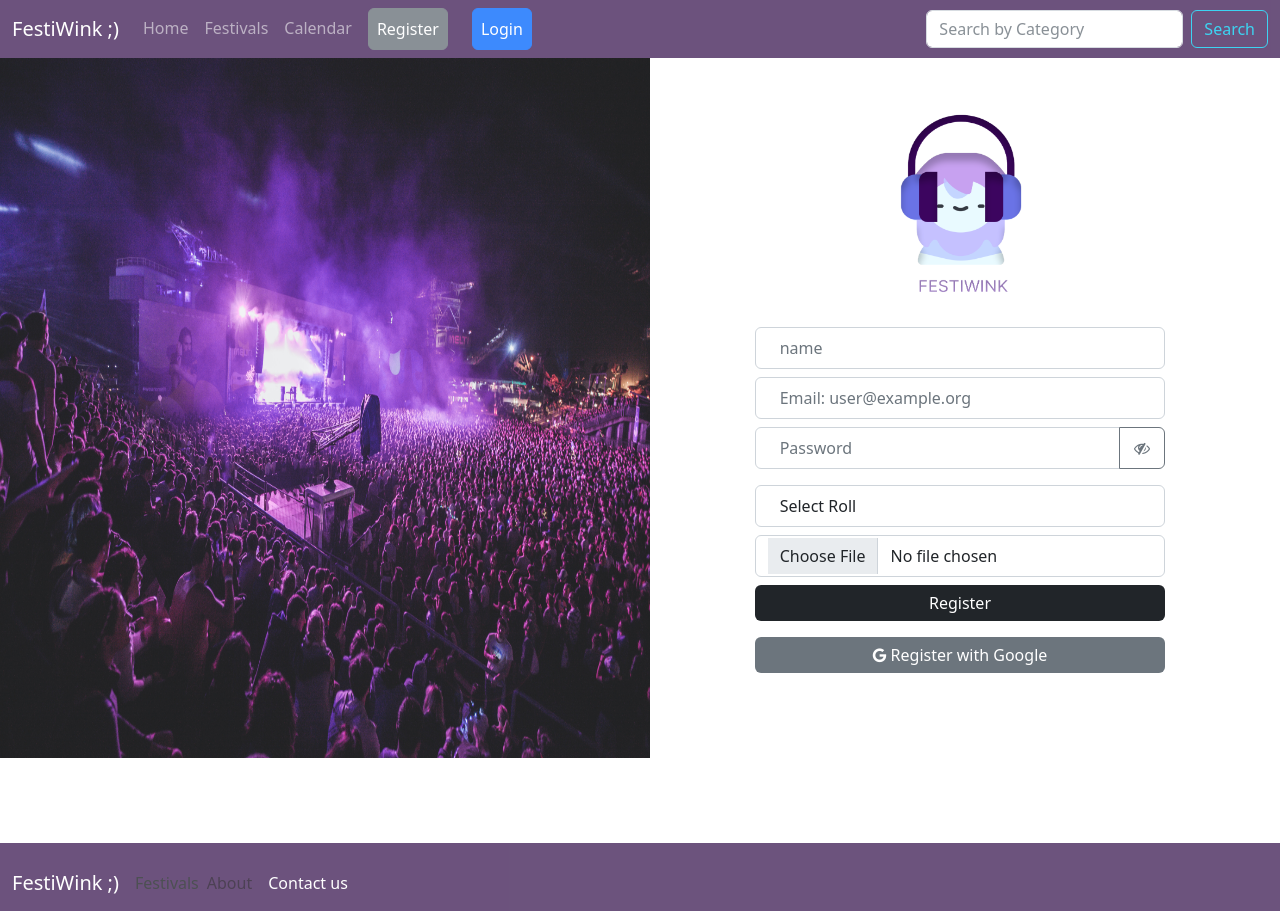
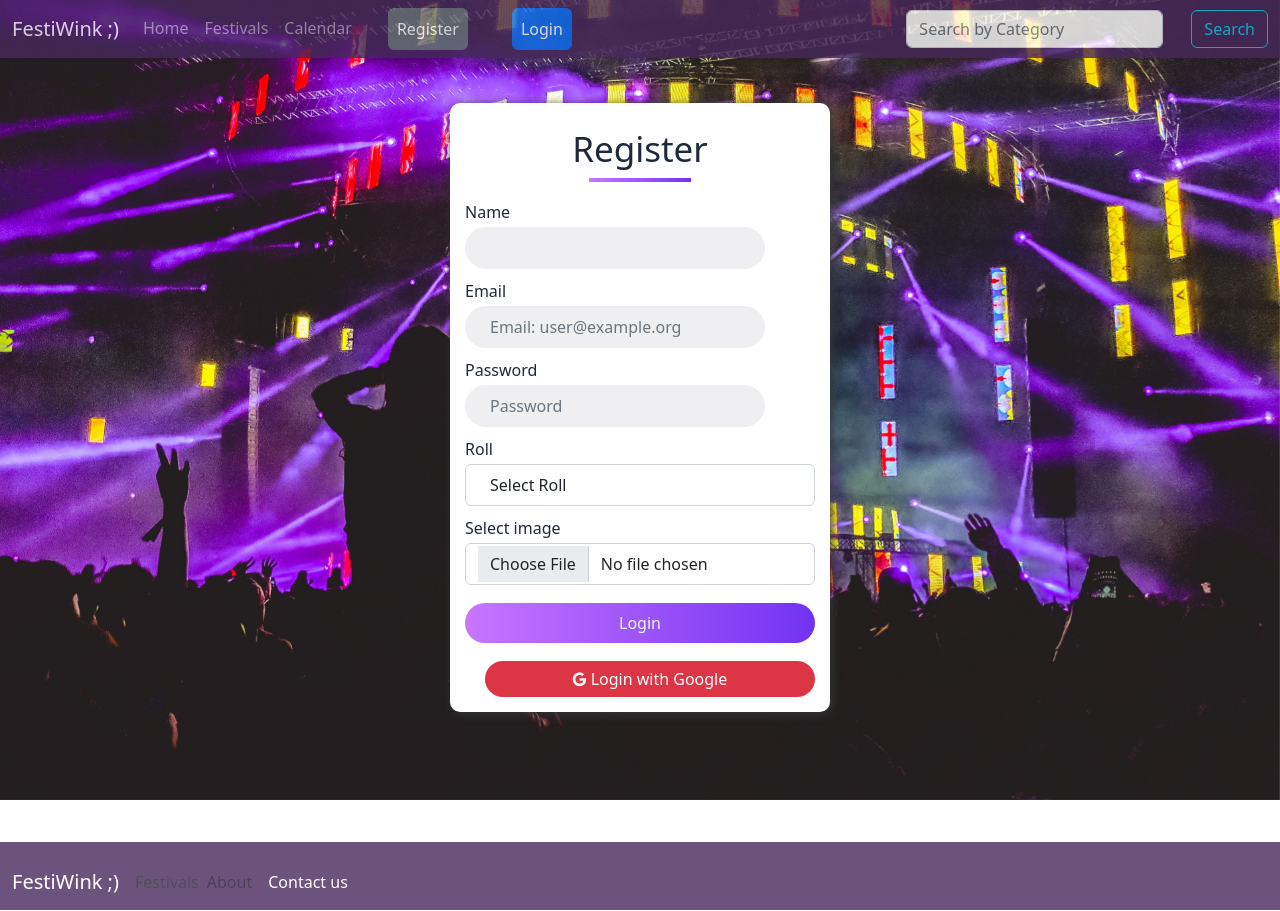
Before and after one commit to Project-2-Festival-app/FestiWink, a Node server app: page /register in a window 1280 px wide; the page is wider, and only the part inside the window is pictured. Run offline with Node 20, Linux system fonts and the light colour scheme; some libraries are stand-ins or nearby versions.

Commit message:
more css

```diff
--- a/app.js
+++ b/app.js
@@ -41,6 +41,7 @@ app.use(router);
 
 //Error handling
 app.use((err, req, res, next) => {
+  console.log(err)
   res.render("error", { err });
 });
 
--- a/public/stylesheets/style.css
+++ b/public/stylesheets/style.css
@@ -2,6 +2,12 @@
 Colores : #f6b3e5 , #c876ff , #7232f2, #20115b,,#48285d , #010108
 Colores gradientes  linear-gradient(-45deg, rgb(108, 14, 224) -5%, rgb(240, 55, 166));
  */
+
+html,
+body {
+    margin: 0;
+    height: 100%;
+}
 
 .body-container {
     padding-bottom: 60px;
@@ -26,7 +32,7 @@ Colores gradientes  linear-gradient(-45deg, rgb(108, 14, 224) -5%, rgb(240, 55,
     text-align: start;
     position: absolute;
     top: 48%;
-    left: 32%;
+    left: 35%;
 }
 
 .detail-card p {
@@ -64,7 +70,7 @@ Colores gradientes  linear-gradient(-45deg, rgb(108, 14, 224) -5%, rgb(240, 55,
 
 .comment-grid {
     display: flex;
-    justify-content:space-evenly;
+    justify-content: space-evenly;
     flex-wrap: wrap;
     align-items: center;
 
@@ -91,50 +97,88 @@ Colores gradientes  linear-gradient(-45deg, rgb(108, 14, 224) -5%, rgb(240, 55,
     text-align: center;
 }
 
-
-/* LOGIN PAGE*/
-
-.img-loggin {
-    height: 205px;
-    width: 590px;
+.form-2 {
+    margin-top: 100px;
 }
 
-.img-loggin img {
-    width: 650px;
-    height: 700px;
+/* COMMENT FORM DETAIL*/
+.comment-form {
+    display: flex;
+    flex-direction: column;
+    justify-content: flex-start;
+    align-items: flex-start;
+    border-radius: 10px;
+    background-color: #f0f0f0;
+    width: 470px;
+    height:270px;
+    margin-top: 15px;
+    box-shadow: 1px 1px 15px 0.5px rgba(0, 0, 0, 0.125);
 }
 
-.forms {
-   margin-top: -100px;
-   position: relative;
-   left: 25%;
+.comment-form-label{
+    margin-top: 10px;
+    padding: 5px;
+    margin-left: 20px;
 }
 
+.comment-form-txt {
+    margin-top: 15px;
+    width: 400px;
+    height:100px;
+    border-radius: 10px;
+    border: none;
+    background: #0074bc21;
+    color: var(--secondary-color);
+    outline: none;
+    border: 1px solid transparent;
+    margin-left: 20px;
+}
 
-.form-2 {
-    margin-top: -160px;
-    position: relative;
-    left: 25%;
+.btn{
+    margin-left: 20px;
+}
+
+.comment-form-name {
+    padding: var(--primary-padding);
+    width: 400px;
+    border-radius: 10px;
+    border: none;
+    background: #0074bc21;
+    color: var(--secondary-color);
+    outline: none;
+    border: 1px solid transparent;
+    margin-left: 20px;
 }
 
 /* FOOTER PA BAJO DONDE NO MOLESTE!!!!!!!*/
 
 .footer {
-    position: relative;
+    position: absolute;
     bottom: -110px;
     width: 100%;
-   clear:both;
-   padding-top:20px;
+    clear: both;
+    padding-top: 20px;
 }
 
-.list-view {
+.festival-bg {
     background: url("../images/2.png");
     height: 100vh;
     width: 100%;
     background-position: center 100%;
-    background-repeat: repeat;
+    /* background-repeat: repeat; */
     background-size: cover;
+    position: fixed;
+    top: 0;
+    left: 0;
+    z-index: -1;
 }
+
+.list-view .card > img {
+    max-height: 180px;
+    object-fit: cover;
+}
+
+
 
 /* body::-webkit-scrollbar {
     display: none;
@@ -144,7 +188,7 @@ Colores gradientes  linear-gradient(-45deg, rgb(108, 14, 224) -5%, rgb(240, 55,
 /*home */
 
 
-  .page-img{
+.page-img {
     position: absolute;
     top: 0;
     left: 0;
@@ -153,17 +197,19 @@ Colores gradientes  linear-gradient(-45deg, rgb(108, 14, 224) -5%, rgb(240, 55,
     min-height: 50%;
     z-index: -1;
 }
+
 /* .front-div{
     margin: 150px 0 0 400px;
     position: absolute;
 } */
 
-.transparent{
+.transparent {
     opacity: 0.8;
     -moz-opacity: 0.8;
     filter: alpha(opacity=80);
     -khtml-opacity: 0.8;
 }
+
 .fv-carousel__feed {
     position: relative;
     display: flex;
@@ -177,13 +223,18 @@ Colores gradientes  linear-gradient(-45deg, rgb(108, 14, 224) -5%, rgb(240, 55,
     scroll-behavior: smooth;
     -webkit-overflow-scrolling: touch;
 }
-*, *:before, *:after {
+
+*,
+*:before,
+*:after {
     box-sizing: border-box;
 }
+
 .fv-carousel__feed:after {
     content: "";
     flex: 0 0 1rem;
 }
+
 .fv-carousel__item {
     position: relative;
     flex: 0 0 auto;
@@ -200,8 +251,212 @@ Colores gradientes  linear-gradient(-45deg, rgb(108, 14, 224) -5%, rgb(240, 55,
     box-shadow: 0 0.125rem 0.25rem #00000029;
     overflow: hidden;
 }
+
 /*
 .fv-carousel__feed::-webkit-scrollbar {
     display: none;
      no scrolling bar
 } */
+
+
+
+/* LOGIN PAGE*/
+
+
+.forms {
+    margin-top: 90px;
+}
+
+.background-img-1 {
+    background: url("../images/party.jpg");
+    height: 100%;
+    background-position: center;
+    background-repeat: no-repeat;
+    background-size: cover;
+    padding: 0;
+    margin: 0;
+    display: block;
+    left: 0;
+    overflow: hidden;
+    position: fixed;
+    top: 0;
+    width: 100%;
+    z-index: -1;
+}
+
+:root {
+    --link-color: #6C4BB4;
+    --primary-color-opacity: #e9d5ff;
+    --white-shade: #f0f8ff;
+    --secondary-color: #1e293b;
+    --primary-padding: 8px;
+    --pilled-shape-radius: 40px;
+    --color1: #7232f2;
+    --color2: #c876ff;
+    --primary-gradient: linear-gradient(to right, var(--color2), var(--color1))
+}
+
+.body {
+    display: flex;
+    justify-content: center;
+    align-items: center;
+    padding: 30px;
+    border-radius: 10px;
+}
+
+.cont {
+    padding: 20px;
+    border-radius: 10px;
+    box-shadow: 2px 2px 10px #353636;
+    background: #fff;
+}
+
+.item-container {
+    display: flex;
+    justify-content: center;
+    align-items: center;
+    margin-top: 10px;
+}
+
+.text {
+    margin-top: 10px;
+    margin-left: 25px;
+}
+
+.log-in {
+    font-size: 35px;
+    color: var(--secondary-color);
+}
+
+.log-in::after {
+    content: "";
+    display: block;
+    width: 75%;
+    height: 4px;
+    margin-top: 8px;
+    background: var(--primary-gradient);
+    margin-inline: auto;
+}
+
+.form-input {
+    display: flex;
+    flex-direction: column;
+    margin-bottom: 10px;
+    margin-top: 10px;
+}
+
+input[type="text"],
+input[type="password"] {
+    padding: var(--primary-padding);
+    width: 300px;
+    border-radius: var(--pilled-shape-radius);
+    border: none;
+    background: #efeef1;
+    color: var(--secondary-color);
+    outline: none;
+    border: 1px solid transparent;
+}
+
+@media only screen and (max-width: 300px) {
+
+    input[type="text"],
+    input[type="password"] {
+        width: 200px;
+    }
+}
+
+input[type="text"]:focus-visible,
+input[type="password"]:focus-visible {
+    border: 1px solid var(--color1);
+    background: transparent;
+}
+
+.label {
+    color: var(--secondary-color);
+    margin-bottom: 3px;
+}
+
+.display-space-between {
+    display: flex;
+    justify-content: space-between;
+    align-items: center;
+    margin: 10px 0 10px 0;
+}
+
+.item-container button {
+    border-radius: 50%;
+    border: none;
+    padding: 5px;
+    background: transparent;
+    margin-left: 20px;
+    display: flex;
+    justify-content: center;
+    align-items: center;
+    box-shadow: 2px 2px 5px #353636;
+}
+
+.login-btn[type="submit"] {
+    width: 100%;
+    padding: var(--primary-padding);
+    border-radius: var(--pilled-shape-radius);
+    border: none;
+    background: var(--primary-gradient);
+    color: var(--white-shade);
+    margin: 10px 0 10px 0;
+}
+
+.google {
+    border-radius: 30px;
+}
+
+/* REGISTER PAGE*/
+
+.background-img-2 {
+    background: url("../images/party2.jpg");
+    height: 100%;
+    background-position: center;
+    background-repeat: no-repeat;
+    background-size: cover;
+    padding: 0;
+    margin: 0;
+    display: block;
+    left: 0;
+    overflow: hidden;
+    position: fixed;
+    top: 0;
+    width: 100%;
+    z-index: -1;
+}
+
+.text-1 {
+    margin-top: 10px;
+    margin-left: 18px;
+}
+
+.body-2 {
+    margin-top: 30px;
+    display: flex;
+    justify-content: center;
+    align-items: center;
+    padding: 15px;
+    border-radius: 10px;
+}
+
+.conten {
+    padding: 15px;
+    border-radius: 10px;
+    box-shadow: 2px 2px 10px #353636;
+    background: #fff;
+}
+
+/* PROFILE PAGE*/
+
+.welcome {
+    display: flex;
+    flex-direction: column;
+    justify-content: center;
+    align-items: center;
+    margin-top: 40px;
+    text-transform: uppercase;
+    color: grey;
+}
--- a/views/auth/register.hbs
+++ b/views/auth/register.hbs
@@ -1,70 +1,60 @@
-<div>
-  <div class="img-loggin">
-  <img src="/images/party.jpg" alt="party-2">
+<div class="background-img-2 ">
 </div>
-<div class="row justify-content-center form-2">
-  <div class="col col-sm-8 col-md-6 col-lg-4">
-    <div class="intro-register-img mb-4">
-      <img src="/images/logo.png" width="200" height="200" class="mx-auto d-block" alt="logo"/>
+<div class="body-2">
+		<div class="conten">
+			<div class="item-container">
+				<h2 class="log-in">Register</h2>
 			</div>
-    <form action="/register" method="post" enctype='multipart/form-data'>
-
-      <div class="input-group mb-2">
+			<form action="/login" method="post">
+				<div class="form-input mb-2">
+					<label for="name" class="label">Name</label>
 					<input
-          type="text"
-          name="name"
-          class="custom-form-control form-control py-2 ps-4 {{#if errors.name}}is-invalid{{/if}}"
-          placeholder="name"
-          aria-label="name"
-          value="{{ user.name }}"
-        >
-        {{#if errors.name}}<div class="invalid-feedback">{{ errors.name }}</div>{{/if}}
+					type="text" name="name"
+          class="custom-form-control form-control py-2 ps-4 {{#if errors}}is-invalid{{/if}}"
+          placeholder=""
+          aria-label="User email"
+          value="{{user.email}}"
+					/>
 				</div>
-
-      <div class="input-group mb-2">
+        <div class="form-input mb-2">
+					<label for="email" class="label">Email</label>
 					<input
-          type="text"
-          name="email"
-          class="custom-form-control form-control py-2 ps-4 {{#if errors.email}}is-invalid{{/if}}"
+					type="text" name="email"
+          class="custom-form-control form-control py-2 ps-4 {{#if errors}}is-invalid{{/if}}"
           placeholder="Email: user@example.org"
           aria-label="User email"
-          value="{{ user.email }}"
-        >
-        {{#if errors.email}}<div class="invalid-feedback">{{ errors.email }}</div>{{/if}}
+          value="{{user.email}}"
+					/>
 				</div>
-
-      <div class="input-group mb-3">
+				<div class="form-input mb-2">
+					<label for="password" class="label">Password</label>
 					<input
 					id="password-input"
           type="password"
           name="password"
-          class="custom-form-control form-control py-2 ps-4 {{#if errors.password}}is-invalid{{/if}}"
+          class="custom-form-control form-control py-2 ps-4 {{#if errors}}is-invalid{{/if}}"
           placeholder="Password"
           aria-label="User password"
-        >
-        <button class="btn btn-outline-secondary password-toggle c-dark" type="button">
-          <i id="password-icon" class="fa fa-eye-slash fa-fw"></i>
-        </button>
-        {{#if errors.password}}<div class="invalid-feedback">{{ errors.password }}</div>{{/if}}
+					/>
 				</div>
-
-       <div class="input-group mb-2">
+        <div class="form-input mb-2">
+					<label for="roll" class="label">Roll</label>
 					<select
           name="roll"
           class="custom-form-control form-control py-2 ps-4 {{#if error}}is-invalid{{/if}}"
           placeholder="Roll"
           aria-label="Roll"
           value="{{ user.Roll }}"
-        >
-         <option selected disabled hidden value="none" class="grey_color">Select Roll</option>
+        />
+         <option selected disabled hidden value="none" class="label">Select Roll</option>
          <option value="User">User</option>
          <option value="Creator">Creator</option>
          <option value="Admin">Admin</option>
         </select>
         {{#if error}}<div class="text-danger text-center mb-2">{{ error }}</div>{{/if}}
 				</div>
-
-      <div class="input-group mb-2">
+        <div class="form-input mb-2">
+          <label for="image" class="label">Select image</label>
           <input
           type="file"
           name="image"
@@ -76,16 +66,18 @@
         {{#if errors.image}}<div class="invalid-feedback">{{ errors.image }}</div>{{/if}}
         </div>
 
-      <div class="d-grid gap-2">
-        <button type="submit" class="btn btn-dark bg-light-green border-0">Register</button>
+      {{#if message}}<div class="text-center mb-2">{{message}}</div>{{/if}}
+      {{#if errors}}<div class="text-danger text-center mb-2">{{ errors }}</div>{{/if}}
+
+				<div>
+					<button type="submit" class="login-btn">Login</button>
+				</div>
 				<div class="d-grid gap-2 mt-2">
-          <a href="/login/google" class="btn btn-secondary border-0">
+					<a href="/login/google" class="btn btn-danger border-0 google">
 					  <i class="fa fa-google"></i>
-            Register with Google
+					  Login with Google
 					</a>
-        </div>
 				  </div>
 			</form>
 		</div>
 </div>
-</div>
```
Also changed, not shown: controllers/fest.controller.js (+84 -67 lines), views/auth/login.hbs (+21 -23 lines), views/festival/detail.hbs (+9 -5 lines), views/festival/list.hbs (+26 -9 lines), views/users/profile.hbs (+22 -15 lines), public/images/logo.png (deleted), public/images/party2.jpg, public/images/party3.jpg (added). Lines whose indentation alone changed are shown as unchanged.
